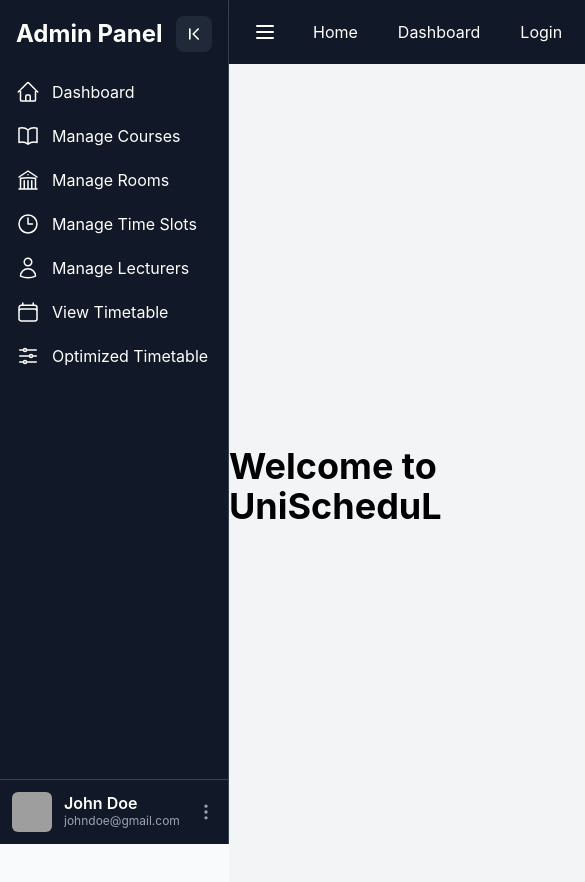
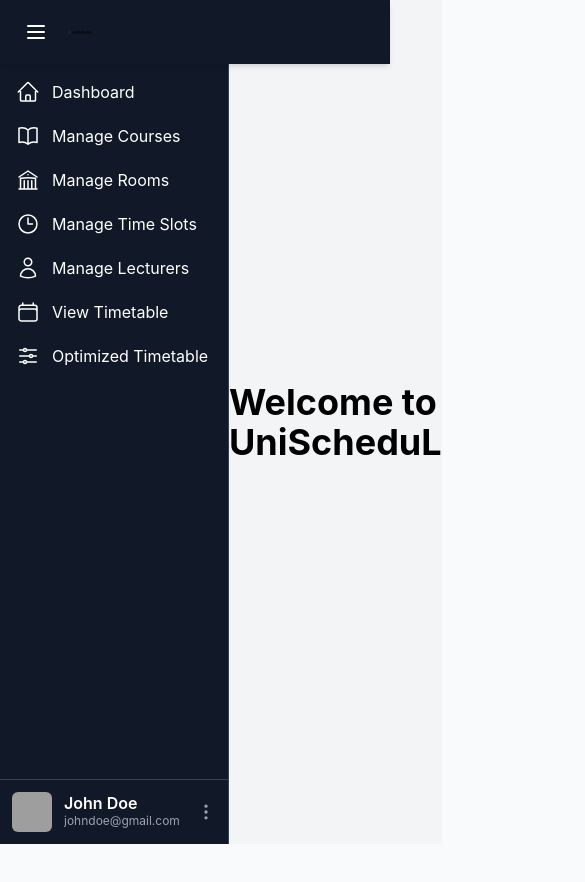
Before and after one commit to Dev-Eyitayo/UniScheduL, a React (Vite) app in the folder frontend/: page / in a window 390 px wide. Shown: the top 882 px of the page, 585 px wide, since content can reach past the window. After the commit the page ends 844 px from the top, so only its background shows below. Built offline with nearby package versions, Linux system fonts and the light colour scheme; grey boxes are pictures that could not be loaded.

Commit message:
Refactor Navbar component to use a light logo and improve sidebar toggle functionality

```diff
--- a/frontend/src/components/Navbar.jsx
+++ b/frontend/src/components/Navbar.jsx
@@ -1,80 +1,66 @@
+// Navbar.jsx
 import { Link } from "react-router-dom"
+import LogoLight from "../assets/logo.svg" // A white/light version of your logo
 import { useState } from "react"
-import Logo from "../assets/default-monochrome.svg"
 
-export default function Navbar() {
-  // Example state to demonstrate how you might handle
-  // the collapsed / expanded sidebar from the navbar
-  const [sidebarOpen, setSidebarOpen] = useState(false)
-
+export default function Navbar({ onToggleSidebar }) {
   return (
-    <header
-      // A cohesive, darker color that matches or complements your sidebar
-      className="flex items-center justify-between bg-gray-900 text-white h-16 px-4 shadow-md"
+    <header className="fixed top-0 left-0 right-0 z-50 bg-gray-900 text-white shadow-md">
+      <div className="flex items-center justify-between h-16 px-4">
+        {/* Left Side: Logo + (optional) brand text */}
+        <div className="flex items-center space-x-2">
+          {/* Hamburger button only if you want to toggle the sidebar from the navbar */}
+          <button
+            onClick={onToggleSidebar}
+            className="p-2 rounded-md hover:bg-gray-800 md:hidden"
           >
-      {/* Left Section: Logo + (Optionally) Title */}
-      <div className="flex items-center gap-2">
-        {/* If your sidebar uses a button in the navbar, place it here */}
-        <button
-          onClick={() => setSidebarOpen(!sidebarOpen)}
-          className="p-2 focus:outline-none hover:bg-gray-800 rounded-md md:hidden"
-        >
-          {/* This could be a hamburger icon, for example: */}
+            {/* Hamburger icon */}
             <svg
               xmlns="http://www.w3.org/2000/svg"
-            className="h-6 w-6"
+              className="w-6 h-6"
               fill="none"
               viewBox="0 0 24 24"
               stroke="currentColor"
             >
-            <path
-              strokeLinecap="round"
-              strokeLinejoin="round"
-              strokeWidth="2"
-              d="M4 6h16M4 12h16M4 18h16"
-            />
+              <path strokeLinecap="round" strokeLinejoin="round" strokeWidth="2" d="M4 6h16M4 12h16M4 18h16" />
             </svg>
           </button>
 
-        {/* Logo Image */}
-        <Link to="/">
+          <Link to="/" className="flex items-center space-x-2">
             <img
-            src={Logo}
-            alt="Your Project Logo"
-            className="h-8 w-auto" // Adjust sizing as needed
+              src={LogoLight}
+              alt="UniScheduL Logo"
+              className="h-8 w-auto navbar-logo"
             />
-        </Link>
-
-        {/* (Optional) Site/Brand Name */}
-        <Link to="/">
-          <span className="text-xl font-semibold ml-2 hidden sm:inline-block">
+            {/* Visible on md+ screens */}
+            <span className="hidden md:inline-block text-xl font-semibold">
               UniScheduL
             </span>
           </Link>
         </div>
 
-      {/* Right Section: Nav Links (If you have any) */}
-      <nav className="flex items-center space-x-4">
-        {/* Example links or user info. Replace with your actual routes / content. */}
+        {/* Right Side: Nav links */}
+        <nav className="hidden md:flex items-center space-x-4">
           <Link
             to="/home"
-          className="hover:bg-gray-800 px-3 py-2 rounded-md transition"
+            className="px-3 py-2 hover:bg-gray-800 rounded-md transition"
           >
             Home
           </Link>
           <Link
             to="/dashboard"
-          className="hover:bg-gray-800 px-3 py-2 rounded-md transition"
+            className="px-3 py-2 hover:bg-gray-800 rounded-md transition"
           >
             Dashboard
           </Link>
           <Link
             to="/login"
-          className="hover:bg-gray-800 px-3 py-2 rounded-md transition"
+            className="px-3 py-2 hover:bg-gray-800 rounded-md transition"
           >
             Login
           </Link>
         </nav>
+      </div>
     </header>
   )
 }
```
Lines whose indentation alone changed are shown as unchanged.
